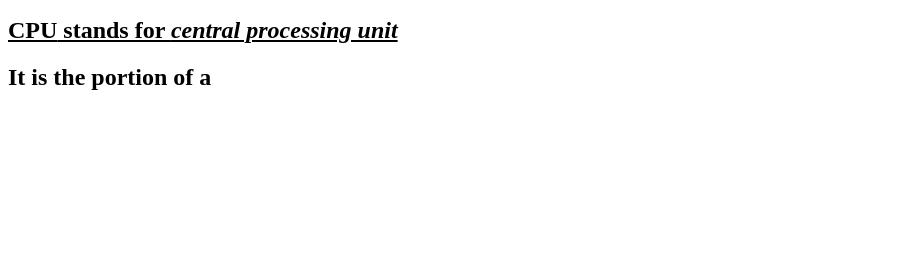
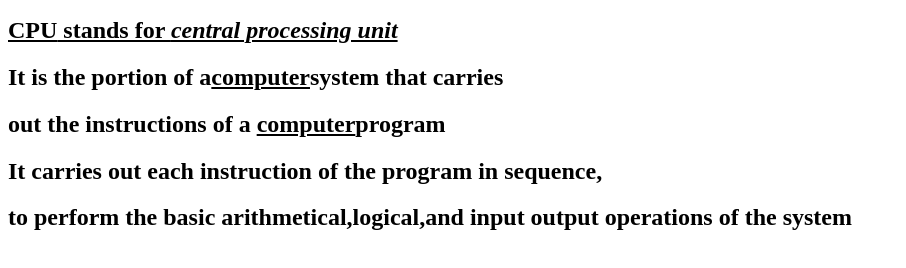
Before and after one commit to iamneo-production/cdeefcbfadaeccdfffebaeceaec, a website: page public/index.html in a window 1280 px wide. Shown: the part 50-318 px from the top of the page, without its empty margins (0-906 px from the left). Drawn offline with Linux system fonts and the light colour scheme.

Commit message:
Backup Commit

```diff
--- a/public/index.html
+++ b/public/index.html
@@ -10,7 +10,9 @@
 <body>
 <h2>CPU</h2>
 <h2><u><b>CPU<b> stands for <i>central processing unit </i></b></u></h2>
-<h2>It is the portion of a<u></u></h2>
-<h2></h2>
+<h2>It is the portion of a<u>computer</u>system that carries</h2>
+<h2>out the instructions of a <u>computer</u>program</h2>
+<h2>It carries out each instruction of the program in sequence,</h2>
+<h2>to perform the basic arithmetical,logical,and input output operations of the system</h2>
 </body>
 </html>
```
